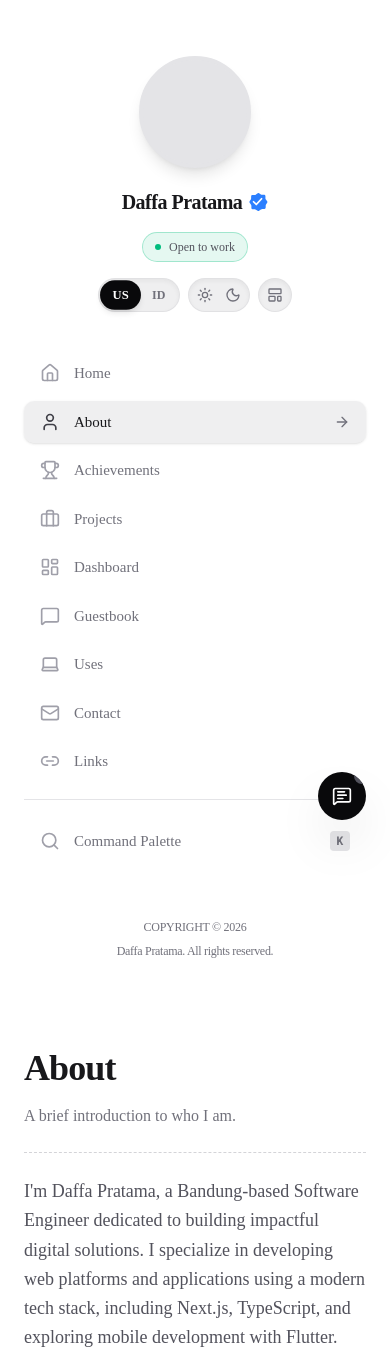
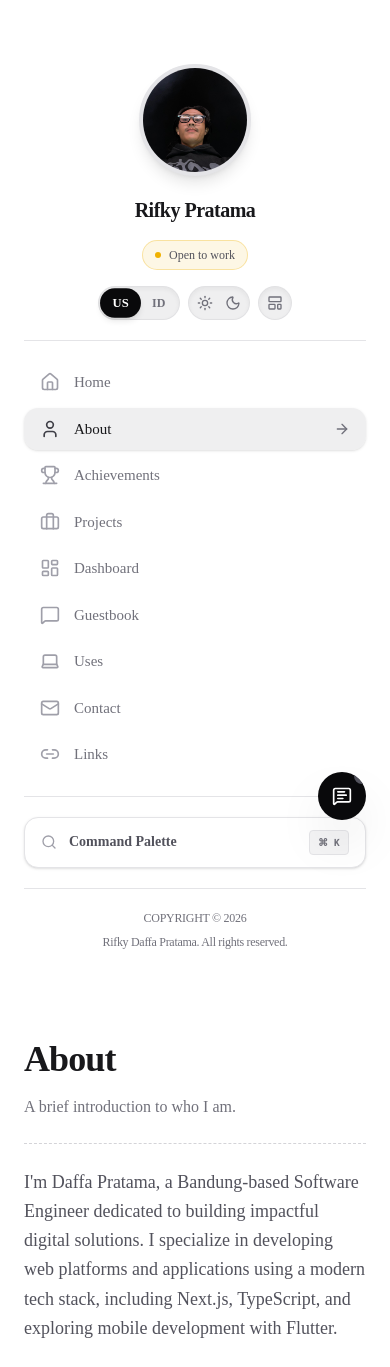
Before and after one commit to rifkyprataama/portfolio-dapa, a Next.js app: page /about in a window 390 px wide. Shown: the top 1367 px of the page. Built offline with nearby package versions, Linux system fonts and the light colour scheme; no server answers; the database is empty.

Commit message:
fix sidebar topbar

```diff
--- a/app/links/page.tsx
+++ b/app/links/page.tsx
@@ -1,11 +1,8 @@
 "use client"
 import { useState, useEffect } from "react"
 import { Globe, FileText, Github, Linkedin, Gift, Mail, ArrowUpRight, Send, MapPin, QrCode, Sun, Moon, Zap, Heart, Copy, Instagram } from "lucide-react"
-import { useLayoutStore } from "@/store/use-layout-store"
 import { useLanguageStore } from "@/store/use-language-store"
 import { dict } from "@/lib/dictionaries"
-import { Topbar } from "@/components/layout/topbar"
-import { Sidebar } from "@/components/layout/sidebar"
 import { cn } from "@/lib/utils"
 
 // Ikon TikTok Kustom
@@ -23,7 +20,6 @@ const ThreadsIcon = ({ className }: { className?: string }) => (
 )
 
 export default function LinksPage() {
-  const { layout } = useLayoutStore()
   const { language, setLanguage } = useLanguageStore()
   const d = dict[language]
   const [mounted, setMounted] = useState(false)
@@ -67,19 +63,14 @@ export default function LinksPage() {
   )
 
   return (
-    <div className="min-h-screen flex flex-col font-sans transition-colors duration-500 bg-[#fafafa] dark:bg-zinc-950">
-      {layout === 'topbar' && <Topbar />}
+    // Kita hapus semua div bawaan Topbar & Sidebar, fokus pada penempatan ke tengah layar
+    <div className="min-h-screen w-full flex flex-col items-center justify-start py-10 px-4 font-sans transition-colors duration-500 bg-[#fafafa] dark:bg-zinc-950/80">
 
-      <div className="max-w-6xl mx-auto pt-6 pb-16 px-4 sm:px-10 w-full flex-1 flex flex-col">
-        <main className="flex flex-col md:flex-row gap-12 lg:gap-16 flex-1 justify-center">
-          {layout === 'sidebar' && <Sidebar />}
-
-          {/* Wrapper utama dibuat lebih sempit layaknya tampilan HP / referensi */}
-          <section className="flex flex-col w-full max-w-[420px] mx-auto">
+      <main className="w-full max-w-[420px] flex flex-col">
 
         {/* TOP BAR (Toggles & Barcode) */}
         <div className="flex items-center justify-between w-full mb-8">
-              {/* Fake Theme Toggle (Sesuai Referensi) */}
+          {/* Fake Theme Toggle */}
           <div className="flex items-center bg-zinc-100 dark:bg-zinc-900 rounded-full p-1.5 gap-1 border border-zinc-200 dark:border-zinc-800">
             <button className="p-1.5 bg-white dark:bg-zinc-800 rounded-full shadow-sm text-zinc-700 dark:text-zinc-300"><Sun className="w-4 h-4" /></button>
             <button className="p-1.5 text-zinc-400 hover:text-zinc-600"><Moon className="w-4 h-4" /></button>
@@ -112,7 +103,7 @@ export default function LinksPage() {
 
         {/* HEADER PROFIL */}
         <div className="flex flex-col items-center text-center gap-2 mb-6">
-              <div className="w-[104px] h-[104px] rounded-full overflow-hidden bg-zinc-200 dark:bg-zinc-800 mb-2 border border-zinc-200 dark:border-zinc-800">
+          <div className="w-[104px] h-[104px] rounded-full overflow-hidden bg-zinc-200 dark:bg-zinc-800 mb-2 border border-zinc-200 dark:border-zinc-800 shadow-sm">
             <img src="https://images.unsplash.com/photo-1535713875002-d1d0cf377fde?q=80&w=300&auto=format&fit=crop" alt="Rifky Daffa" className="w-full h-full object-cover" />
           </div>
           <h1 className="text-[22px] font-bold tracking-tight text-zinc-900 dark:text-zinc-50 leading-tight">
@@ -161,15 +152,13 @@ export default function LinksPage() {
 
           <div className="w-full bg-white dark:bg-zinc-950 border border-zinc-200 dark:border-zinc-800 p-3.5 rounded-xl flex items-center justify-between text-[13px] font-medium text-zinc-600 dark:text-zinc-400 transition-colors">
             <span className="truncate">{EMAIL_ADDRESS}</span>
-                <button onClick={handleCopyEmail} className="p-1.5 hover:bg-zinc-100 dark:bg-zinc-800 rounded-md transition-colors" title="Copy Email">
+            <button onClick={handleCopyEmail} className="p-1.5 hover:bg-zinc-100 dark:hover:bg-zinc-800 rounded-md transition-colors" title="Copy Email">
               {copied ? <span className="text-green-500 font-bold text-xs">Copied!</span> : <Copy className="w-4 h-4 text-zinc-400" />}
             </button>
           </div>
         </div>
 
-          </section>
       </main>
-      </div>
     </div>
   )
 }
--- a/components/layout/sidebar.tsx
+++ b/components/layout/sidebar.tsx
@@ -4,20 +4,19 @@ import { usePathname } from "next/navigation"
 import { cn } from "@/lib/utils"
 import { AnimatedStatus } from "../ui/animated-status"
 import { SettingsToggles } from "./settings-toggles"
-import { useLanguageStore } from "@/store/use-language-store" // Import Store Bahasa
-import { dict } from "@/lib/dictionaries" // Import Kamus
+import { useLanguageStore } from "@/store/use-language-store"
+import { useCommandStore } from "@/store/use-command-store"
+import { dict } from "@/lib/dictionaries"
 import {
   Home as HomeIcon, User, Trophy, Briefcase, LayoutDashboard, MessageSquare, Laptop, Mail, Link2, Search, ArrowRight
 } from "lucide-react"
 
 export function Sidebar() {
   const pathname = usePathname()
-
-  // Mengambil bahasa yang aktif dan kamusnya
   const { language } = useLanguageStore()
+  const setOpenCommand = useCommandStore((state) => state.setOpen)
   const d = dict[language]
 
-  // Data NavLink dipindahkan ke dalam komponen agar bisa membaca `d`
   const navLinks = [
     { href: "/", label: d.navHome, icon: HomeIcon },
     { href: "/about", label: d.navAbout, icon: User },
@@ -30,27 +29,44 @@ export function Sidebar() {
     { href: "/links", label: d.navLinks, icon: Link2 },
   ]
 
+  // Komponen Pemisah Standar (Bisa dipakai berulang-ulang dengan jarak yang konsisten)
+  const Divider = () => (
+    <div className="w-full h-px bg-zinc-200 dark:bg-zinc-800/80 my-5"></div>
+  )
+
   return (
-    <aside className="w-full md:w-64 flex flex-col gap-8 shrink-0 transition-colors duration-500 pb-8 md:sticky md:top-10 self-start z-10">
+    <aside className="w-full md:w-64 flex flex-col shrink-0 transition-colors duration-500 pb-8 md:sticky md:top-10 self-start z-10">
 
-      <div className="flex flex-col items-center text-center gap-4">
-        <div className="w-28 h-28 rounded-full bg-zinc-200 dark:bg-zinc-800 border-4 border-zinc-200 dark:border-zinc-800/50 shadow-lg overflow-hidden transition-all duration-300 hover:scale-105"></div>
+      {/* --- BAGIAN 1: PROFIL --- */}
+      <div className="flex flex-col items-center text-center gap-4 pt-2">
+        <div className="w-28 h-28 rounded-full bg-zinc-200 dark:bg-zinc-800 border-4 border-zinc-200 dark:border-zinc-800/50 shadow-lg overflow-hidden transition-all duration-300 hover:scale-105">
+          <img
+            src="foto-profilku.jpg"
+            alt="Profile"
+            className="w-full h-full object-cover"
+          />
+        </div>
+
         <div className="flex items-center gap-1.5 mt-1">
-          <h2 className="text-xl font-bold tracking-tight text-zinc-900 dark:text-zinc-100">Daffa Pratama</h2>
-          <svg className="w-5 h-5 text-blue-500" viewBox="0 0 24 24" fill="currentColor"><path d="M11.608 1.488a1.5 1.5 0 0 1 1.571-.059l.135.083 2.144 1.428a2.5 2.5 0 0 0 1.25.35h.176l2.553.07a1.5 1.5 0 0 1 1.455 1.341l.015.15v2.554c0 .548.163 1.076.471 1.523l.114.152 1.503 2.155a1.5 1.5 0 0 1 .133 1.487l-.095.17-1.428 2.143a2.5 2.5 0 0 0-.349 1.25v.176l-.07 2.553a1.5 1.5 0 0 1-1.342 1.455l-.15.015h-2.553a2.5 2.5 0 0 0-1.523.471l-.152.114-2.155 1.503a1.5 1.5 0 0 1-1.487.133l-.17-.095-2.144-1.428a2.5 2.5 0 0 0-1.25-.349h-.175l-2.554-.07a1.5 1.5 0 0 1-1.455-1.342l-.015-.15v-2.553c0-.548-.163-1.076-.471-1.523l-.114-.152-1.503-2.155a1.5 1.5 0 0 1-.133-1.487l.095-.17 1.428-2.144a2.5 2.5 0 0 0 .349-1.25v-.175l.07-2.554a1.5 1.5 0 0 1 1.342-1.455l.15-.015h2.553c.548 0 1.076-.163 1.523-.471l.152-.114 2.155-1.503a1.5 1.5 0 0 1 1.317-.238zM10.74 15.68l6.3-6.9a1 1 0 1 0-1.48-1.35l-5.6 6.13-2.6-2.6a1 1 0 1 0-1.42 1.42l3.3 3.3a1 1 0 0 0 1.5-.01z" /></svg>
+          <h2 className="text-xl font-bold tracking-tight text-zinc-900 dark:text-zinc-100">Rifky Pratama</h2>
         </div>
+
         <AnimatedStatus />
         <SettingsToggles />
       </div>
 
-      <nav className="flex-1 flex flex-col justify-between mt-2">
-        <ul className="space-y-1.5 list-none m-0 p-0">
+      {/* Garis Pemisah antara Profil dan Navigasi */}
+      <Divider />
+
+      {/* --- BAGIAN 2: NAVIGASI UTAMA --- */}
+      <nav className="flex-1 flex flex-col">
+        <ul className="space-y-1 list-none m-0 p-0">
           {navLinks.map((link) => {
             const Icon = link.icon;
             const isActive = pathname === link.href || (link.href !== '/' && pathname.startsWith(link.href));
             return (
               <li key={link.label}>
-                <Link href={link.href} className={cn("group flex items-center justify-between px-4 py-2.5 rounded-lg text-[15px] font-medium transition-all duration-300 ease-out", isActive ? "bg-zinc-200/60 dark:bg-zinc-800/80 text-zinc-900 dark:text-zinc-100 shadow-sm" : "text-zinc-500 dark:text-zinc-400 hover:bg-zinc-100 dark:hover:bg-zinc-800/40 hover:text-zinc-900 dark:hover:text-zinc-200")}>
+                <Link href={link.href} className={cn("group flex items-center justify-between px-4 py-2.5 rounded-xl text-[15px] font-medium transition-all duration-300 ease-out", isActive ? "bg-zinc-200/60 dark:bg-zinc-800/80 text-zinc-900 dark:text-zinc-100 shadow-sm" : "text-zinc-500 dark:text-zinc-400 hover:bg-zinc-100 dark:hover:bg-zinc-800/40 hover:text-zinc-900 dark:hover:text-zinc-200")}>
                   <div className="flex items-center gap-3.5">
                     <Icon className={cn("w-5 h-5 transition-colors duration-300", isActive ? "text-zinc-700 dark:text-zinc-300" : "text-zinc-400 group-hover:text-zinc-600 dark:group-hover:text-zinc-300")} />
                     {link.label}
@@ -60,23 +76,35 @@ export function Sidebar() {
               </li>
             )
           })}
-
-          <li className="pt-5 mt-4 border-t border-zinc-200 dark:border-zinc-800/50">
-            <button onClick={() => document.dispatchEvent(new KeyboardEvent('keydown', { key: 'k', metaKey: true, ctrlKey: true }))} className="w-full group flex items-center justify-between px-4 py-2.5 rounded-lg text-[15px] font-medium transition-all duration-300 ease-out text-zinc-500 dark:text-zinc-400 hover:bg-zinc-100 dark:hover:bg-zinc-800/40 hover:text-zinc-900 dark:hover:text-zinc-200">
-              <div className="flex items-center gap-3.5">
-                <Search className="w-5 h-5 transition-colors duration-300 text-zinc-400 group-hover:text-zinc-600 dark:group-hover:text-zinc-300" />
-                <span>{d.commandPalette}</span> {/* Dinamis */}
-              </div>
-              <div className="w-5 h-5 rounded flex items-center justify-center bg-zinc-200 dark:bg-zinc-800 text-zinc-500 font-mono font-bold text-xs">K</div>
-            </button>
-          </li>
         </ul>
 
-        <div className="pt-8 mt-6 text-xs text-zinc-500 dark:text-zinc-500 space-y-1.5 leading-normal font-medium tracking-tight flex flex-col items-center text-center">
-          <p className="uppercase">{d.copyright}</p> {/* Dinamis */}
-          <p>{d.rights}</p> {/* Dinamis */}
+        {/* Garis Pemisah antara Navigasi dan Command Palette */}
+        <Divider />
+
+        {/* --- BAGIAN 3: COMMAND PALETTE --- */}
+        <button
+          onClick={() => setOpenCommand(true)}
+          className="w-full group flex items-center justify-between px-4 py-3 rounded-xl border border-zinc-200 dark:border-zinc-800 bg-white dark:bg-zinc-900/50 hover:bg-zinc-50 dark:hover:bg-zinc-800/80 transition-all duration-300 shadow-sm hover:shadow"
+        >
+          <div className="flex items-center gap-3">
+            <Search className="w-4 h-4 text-zinc-400 group-hover:text-zinc-600 dark:group-hover:text-zinc-300 transition-colors" />
+            <span className="text-sm font-bold text-zinc-600 dark:text-zinc-400 group-hover:text-zinc-900 dark:group-hover:text-zinc-100">{d.commandPalette}</span>
+          </div>
+          <div className="flex items-center gap-1 px-2 py-1 rounded bg-zinc-100 dark:bg-zinc-800 text-[10px] font-mono font-bold text-zinc-500 border border-zinc-200 dark:border-zinc-700">
+            ⌘ K
+          </div>
+        </button>
+
+        {/* Garis Pemisah antara Command Palette dan Copyright */}
+        <Divider />
+
+        {/* --- BAGIAN 4: COPYRIGHT --- */}
+        <div className="text-xs text-zinc-500 dark:text-zinc-500 space-y-1.5 leading-normal font-medium tracking-tight flex flex-col items-center text-center">
+          <p className="uppercase">{d.copyright}</p>
+          <p>{d.rights}</p>
         </div>
       </nav>
+
     </aside>
   )
 }
--- a/components/layout/topbar.tsx
+++ b/components/layout/topbar.tsx
@@ -3,53 +3,121 @@
 import Link from "next/link"
 import { usePathname } from "next/navigation"
 import { cn } from "@/lib/utils"
-import { SettingsToggles } from "./settings-toggles" // Mengimpor tombol toggle yang baru
-
-const menuItems = [
-  { label: "Home", href: "/" },
-  { label: "About", href: "/about" },
-  { label: "Projects", href: "/projects" },
-  { label: "Dashboard", href: "/dashboard" },
-  { label: "Guestbook", href: "/guestbook" },
-]
+import { SettingsToggles } from "./settings-toggles"
+import { useLanguageStore } from "@/store/use-language-store"
+import { useCommandStore } from "@/store/use-command-store"
+import { dict } from "@/lib/dictionaries"
+import { ChevronDown, Search } from "lucide-react"
 
 export function Topbar() {
   const pathname = usePathname()
+  const { language } = useLanguageStore()
+  const d = dict[language]
+
+  // Fungsi untuk membuka Command Palette
+  const setOpenCommand = useCommandStore((state) => state.setOpen)
+
+  const mainNavItems = [
+    { label: d.navHome, href: "/" },
+    { label: d.navProjects, href: "/projects" },
+    { label: d.navDashboard, href: "/dashboard" },
+    { label: d.navGuestbook, href: "/guestbook" },
+  ]
+
+  const dropdownNavItems = [
+    { label: d.navAbout, href: "/about" },
+    { label: d.navAchievements, href: "/achievements" },
+    { label: d.navUses, href: "/uses" },
+    { label: d.navContact, href: "/contact" },
+    { label: d.navLinks, href: "/links" },
+  ]
 
   return (
-    <header className="sticky top-0 z-50 w-full border-b border-zinc-200 dark:border-zinc-800/50 bg-background/95 backdrop-blur supports-[backdrop-filter]:bg-background/60">
+    <header className="sticky top-0 z-50 w-full border-b border-zinc-200 dark:border-zinc-800/50 bg-white/80 dark:bg-zinc-950/80 backdrop-blur-md">
       <div className="max-w-6xl mx-auto flex h-16 items-center justify-between px-6 sm:px-10">
 
-        {/* Kiri: Nama Saja */}
+        {/* KIRI: Nama */}
         <div className="flex items-center gap-6">
-          <h2 className="font-bold text-lg whitespace-nowrap text-zinc-900 dark:text-zinc-100">Daffa Pratama</h2>
+          <h2 className="font-bold text-lg whitespace-nowrap text-zinc-900 dark:text-zinc-100">
+            Rifky Pratama
+          </h2>
         </div>
 
-        {/* Tengah: Menu Navigasi */}
+        {/* TENGAH: Menu Navigasi & Dropdown */}
         <nav className="hidden md:flex items-center gap-1">
-          {menuItems.map((item) => {
+          {mainNavItems.map((item) => {
             const isActive = pathname === item.href || (item.href !== '/' && pathname.startsWith(item.href));
-
             return (
               <Link
                 key={item.href}
                 href={item.href}
                 className={cn(
-                  "px-4 py-2 text-sm font-medium rounded-md transition-all duration-300",
+                  "px-4 py-2 text-[14px] font-medium rounded-md transition-all duration-300",
                   isActive
-                    ? "bg-zinc-200/60 dark:bg-zinc-800/80 text-zinc-900 dark:text-zinc-100 shadow-sm"
-                    : "text-zinc-500 hover:text-zinc-900 dark:text-zinc-400 dark:hover:text-zinc-100 hover:bg-zinc-100 dark:hover:bg-zinc-800/50"
+                    ? "text-zinc-900 dark:text-zinc-100"
+                    : "text-zinc-500 hover:text-zinc-900 dark:text-zinc-400 dark:hover:text-zinc-100"
                 )}
               >
                 {item.label}
               </Link>
             )
           })}
+
+          <div className="relative group">
+            <button className="flex items-center gap-1.5 px-4 py-2 text-[14px] font-medium rounded-md text-zinc-500 hover:text-zinc-900 dark:text-zinc-400 dark:hover:text-zinc-100 transition-colors">
+              Menus
+              <ChevronDown className="w-3.5 h-3.5 transition-transform duration-300 group-hover:-rotate-180" />
+            </button>
+
+            <div className="absolute left-0 top-full pt-2 opacity-0 invisible group-hover:opacity-100 group-hover:visible transition-all duration-200 transform translate-y-2 group-hover:translate-y-0 z-50">
+              <div className="w-48 p-2 bg-white dark:bg-zinc-900 border border-zinc-200 dark:border-zinc-800 rounded-xl shadow-xl flex flex-col gap-1">
+                {dropdownNavItems.map(item => {
+                  const isActive = pathname === item.href || (item.href !== '/' && pathname.startsWith(item.href));
+                  return (
+                    <Link
+                      key={item.href}
+                      href={item.href}
+                      className={cn(
+                        "block px-4 py-2.5 text-[14px] font-medium rounded-lg transition-colors",
+                        isActive
+                          ? "bg-zinc-100 dark:bg-zinc-800 text-zinc-900 dark:text-zinc-100"
+                          : "text-zinc-600 dark:text-zinc-400 hover:bg-zinc-100 dark:hover:bg-zinc-800 hover:text-zinc-900 dark:hover:text-zinc-100"
+                      )}
+                    >
+                      {item.label}
+                    </Link>
+                  )
+                })}
+              </div>
+            </div>
+          </div>
         </nav>
 
-        {/* Kanan: Toggles Pengaturan */}
-        <div className="flex items-center">
-          {/* PERBAIKAN: Menghapus className="flex-row" yang memicu error */}
+        {/* KANAN: Toggles Pengaturan */}
+        <div className="flex items-center gap-3">
+
+          {/* Tombol Command Palette Ala Sidebar (Berdiri Sendiri) */}
+          <button
+            onClick={() => setOpenCommand(true)}
+            className="group hidden sm:flex items-center gap-3 px-3 py-1.5 rounded-lg border border-zinc-200 dark:border-zinc-800 bg-zinc-50 dark:bg-zinc-900/50 hover:bg-zinc-100 dark:hover:bg-zinc-800 transition-colors shadow-sm"
+          >
+            <Search className="w-4 h-4 text-zinc-400 group-hover:text-zinc-600 dark:group-hover:text-zinc-300 transition-colors" />
+            <span className="text-sm font-medium text-zinc-500 dark:text-zinc-400 group-hover:text-zinc-900 dark:group-hover:text-zinc-100">
+              {d.commandPalette}
+            </span>
+            <kbd className="px-1.5 py-0.5 rounded bg-zinc-200 dark:bg-zinc-800 text-[10px] font-mono font-bold text-zinc-500">
+              ⌘ K
+            </kbd>
+          </button>
+
+          {/* Tombol Search Kecil (Khusus Tampilan HP) */}
+          <button
+            onClick={() => setOpenCommand(true)}
+            className="sm:hidden p-2 rounded-md text-zinc-500 hover:bg-zinc-100 dark:hover:bg-zinc-800"
+          >
+            <Search className="w-5 h-5" />
+          </button>
+
           <SettingsToggles />
         </div>
 
--- a/components/ui/animated-status.tsx
+++ b/components/ui/animated-status.tsx
@@ -16,11 +16,11 @@ export function AnimatedStatus({ className }: { className?: string }) {
   }, [])
 
   return (
-    // Memasukkan className dari luar menggunakan fungsi cn() bawaan Shadcn
-    <div className={cn("text-zinc-600 dark:text-zinc-400 text-xs font-medium border border-emerald-500/30 dark:border-emerald-900/50 bg-emerald-500/10 dark:bg-emerald-950/20 px-3 py-1.5 rounded-full flex items-center gap-2 w-fit", className)}>
+    // Mengubah semua warna 'emerald' menjadi 'yellow'
+    <div className={cn("text-zinc-600 dark:text-zinc-400 text-xs font-medium border border-yellow-500/30 dark:border-yellow-900/50 bg-yellow-500/10 dark:bg-yellow-900/20 px-3 py-1.5 rounded-full flex items-center gap-2 w-fit", className)}>
       <span className="relative flex h-1.5 w-1.5">
-        <span className="animate-ping absolute inline-flex h-full w-full rounded-full bg-emerald-400 opacity-75"></span>
-        <span className="relative inline-flex rounded-full h-1.5 w-1.5 bg-emerald-500"></span>
+        <span className="animate-ping absolute inline-flex h-full w-full rounded-full bg-yellow-400 opacity-75"></span>
+        <span className="relative inline-flex rounded-full h-1.5 w-1.5 bg-yellow-500"></span>
       </span>
       <span className="animate-fade-in whitespace-nowrap">{statuses[index]}</span>
     </div>
--- a/lib/dictionaries.ts
+++ b/lib/dictionaries.ts
@@ -1,10 +1,10 @@
 export const dict = {
   US: {
     // Menu & Sidebar
-    navHome: "Home", navAbout: "About", navAchievements: "Achievements", navProjects: "Projects", navDashboard: "Dashboard", navGuestbook: "Guestbook", navUses: "Uses", navContact: "Contact", navLinks: "Links", commandPalette: "Command Palette", copyright: "COPYRIGHT © 2026", rights: "Daffa Pratama. All rights reserved.",
+    navHome: "Home", navAbout: "About", navAchievements: "Achievements", navProjects: "Projects", navDashboard: "Dashboard", navGuestbook: "Guestbook", navUses: "Uses", navContact: "Contact", navLinks: "Links", commandPalette: "Command Palette", copyright: "COPYRIGHT © 2026", rights: "Rifky Daffa Pratama. All rights reserved.",
 
     // Home Page
-    greeting: "Hi, I'm Daffa Pratama", basedIn: "Based in Bandung, Indonesia",
+    greeting: "Hi, I'm Rifky Daffa Pratama", basedIn: "Based in Bandung, Indonesia",
     desc1: "A Software Engineer dedicated to building impactful digital solutions. I specialize in developing scalable web platforms and applications using a modern tech stack, primarily focusing on frontend architecture, Next.js, TypeScript, and seamless user experiences.",
     desc2: "My approach combines technical expertise with a strong emphasis on clean, maintainable code. I thrive in crafting software that is well-structured and aligned with business goals, ensuring every project delivers logical clarity and a meaningful real-world impact.",
     skillsTitle: "Skills", skillsSubtitle: "My professional skills.",
@@ -97,7 +97,7 @@ export const dict = {
 
     // Links UI Texts
     linksTitle: "Links", linksSubtitle: "All my digital footprints in one place.",
-    lblProfileRole: "Software Engineer", lblLocation: "Jambi, Indonesia", // <-- DIUBAH MENJADI lblProfileRole
+    lblProfileRole: "Software Engineer", lblLocation: "Jambi, Indonesia",
 
     // Tautan dengan Deskripsinya
     btnPersonalWebsite: "Portfolio", descPersonalWebsite: "Personal website & portfolio",
@@ -109,14 +109,24 @@ export const dict = {
     // Kartu Get in Touch
     getInTouch: "Get in Touch",
     getInTouchDesc: "Feel free to reach out for collaborations or just a friendly chat",
-    btnLinksSendEmail: "Send Email", // <-- DIUBAH MENJADI btnLinksSendEmail
+    btnLinksSendEmail: "Send Email",
+
+    // --- BARU DITAMBAHKAN: Command Palette ---
+    cmdGroupNav: "NAVIGATION",
+    cmdGroupSettings: "SETTINGS",
+    cmdThemeLight: "Switch to Light Theme",
+    cmdThemeDark: "Switch to Dark Theme",
+    cmdLayoutSidebar: "Switch to Sidebar Layout",
+    cmdLayoutTopbar: "Switch to Topbar Layout",
+    cmdLangID: "Switch Language to ID",
+    cmdLangUS: "Switch Language to US",
   },
   ID: {
     // Menu & Sidebar
-    navHome: "Beranda", navAbout: "Tentang", navAchievements: "Pencapaian", navProjects: "Proyek", navDashboard: "Dasbor", navGuestbook: "Buku Tamu", navUses: "Penggunaan", navContact: "Kontak", navLinks: "Tautan", commandPalette: "Palet Perintah", copyright: "HAK CIPTA © 2026", rights: "Daffa Pratama. Hak cipta dilindungi.",
+    navHome: "Beranda", navAbout: "Tentang", navAchievements: "Pencapaian", navProjects: "Proyek", navDashboard: "Dashboard", navGuestbook: "Buku Tamu", navUses: "Penggunaan", navContact: "Kontak", navLinks: "Tautan", commandPalette: "Palet Perintah", copyright: "HAK CIPTA © 2026", rights: "Rifky Daffa Pratama. Hak cipta dilindungi.",
 
     // Home Page
-    greeting: "Hai, Saya Daffa Pratama", basedIn: "Berbasis di Bandung, Indonesia",
+    greeting: "Hai, Saya Rifky Daffa Pratama", basedIn: "Berbasis di Bandung, Indonesia",
     desc1: "Seorang Software Engineer yang berdedikasi untuk membangun solusi digital yang berdampak. Saya berspesialisasi dalam mengembangkan platform web dan aplikasi yang skalabel menggunakan tumpukan teknologi modern, dengan fokus utama pada arsitektur frontend, Next.js, TypeScript, dan pengalaman pengguna yang mulus.",
     desc2: "Pendekatan saya menggabungkan keahlian teknis dengan penekanan kuat pada kode yang bersih dan mudah dipelihara. Saya berkembang dalam merancang perangkat lunak yang terstruktur dengan baik dan selaras dengan tujuan bisnis, memastikan setiap proyek memberikan kejelasan logis dan dampak nyata yang bermakna.",
     skillsTitle: "Keahlian", skillsSubtitle: "Keahlian profesional saya.",
@@ -209,7 +219,7 @@ export const dict = {
 
     // Links UI Texts
     linksTitle: "Tautan", linksSubtitle: "Semua jejak digital saya di satu tempat.",
-    lblProfileRole: "Software Engineer", lblLocation: "Jambi, Indonesia", // <-- DIUBAH MENJADI lblProfileRole
+    lblProfileRole: "Software Engineer", lblLocation: "Jambi, Indonesia",
 
     // Tautan dengan Deskripsinya
     btnPersonalWebsite: "Portofolio", descPersonalWebsite: "Situs web pribadi & portofolio",
@@ -221,6 +231,16 @@ export const dict = {
     // Kartu Get in Touch
     getInTouch: "Hubungi Saya",
     getInTouchDesc: "Jangan ragu untuk menghubungi saya untuk kolaborasi atau sekadar menyapa",
-    btnLinksSendEmail: "Kirim Email", // <-- DIUBAH MENJADI btnLinksSendEmail
+    btnLinksSendEmail: "Kirim Email",
+
+    // --- BARU DITAMBAHKAN: Command Palette ---
+    cmdGroupNav: "NAVIGASI",
+    cmdGroupSettings: "PENGATURAN",
+    cmdThemeLight: "Beralih ke Tema Terang",
+    cmdThemeDark: "Beralih ke Tema Gelap",
+    cmdLayoutSidebar: "Beralih ke Tata Letak Sidebar",
+    cmdLayoutTopbar: "Beralih ke Tata Letak Topbar",
+    cmdLangID: "Ubah Bahasa ke ID",
+    cmdLangUS: "Ubah Bahasa ke US",
   }
 }
--- /dev/null
+++ b/store/use-command-store.ts
@@ -0,0 +1,13 @@
+import { create } from 'zustand'
+
+interface CommandState {
+  isOpen: boolean
+  setOpen: (open: boolean) => void
+  toggle: () => void
+}
+
+export const useCommandStore = create<CommandState>((set) => ({
+  isOpen: false,
+  setOpen: (open) => set({ isOpen: open }),
+  toggle: () => set((state) => ({ isOpen: !state.isOpen })),
+}))
```
Also changed, not shown: components/layout/command-palette.tsx (+45 -38 lines), components/layout/settings-toggles.tsx (+6 -6 lines), public/foto-profilku.jpg (added). Lines whose indentation alone changed are shown as unchanged.
